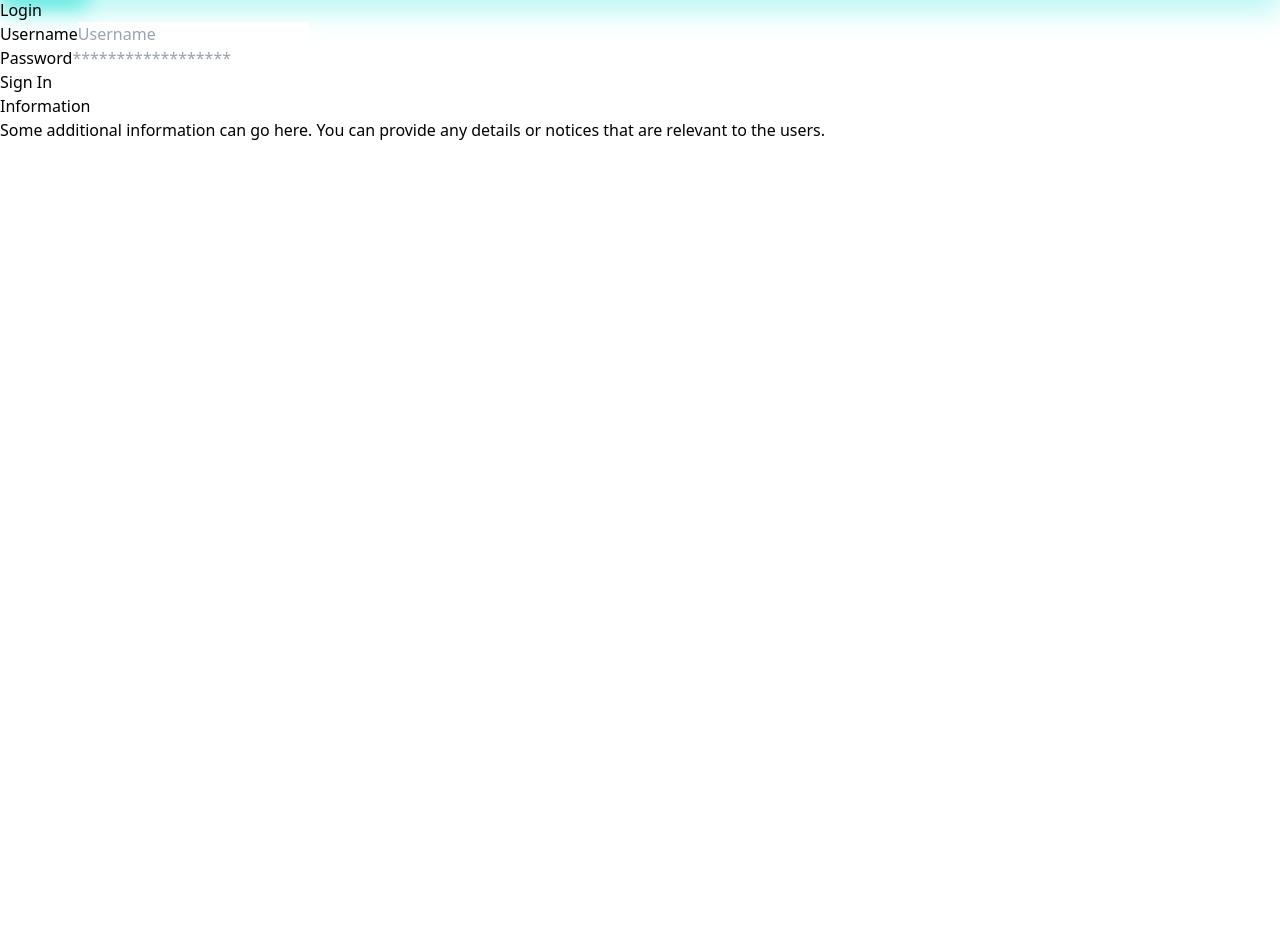
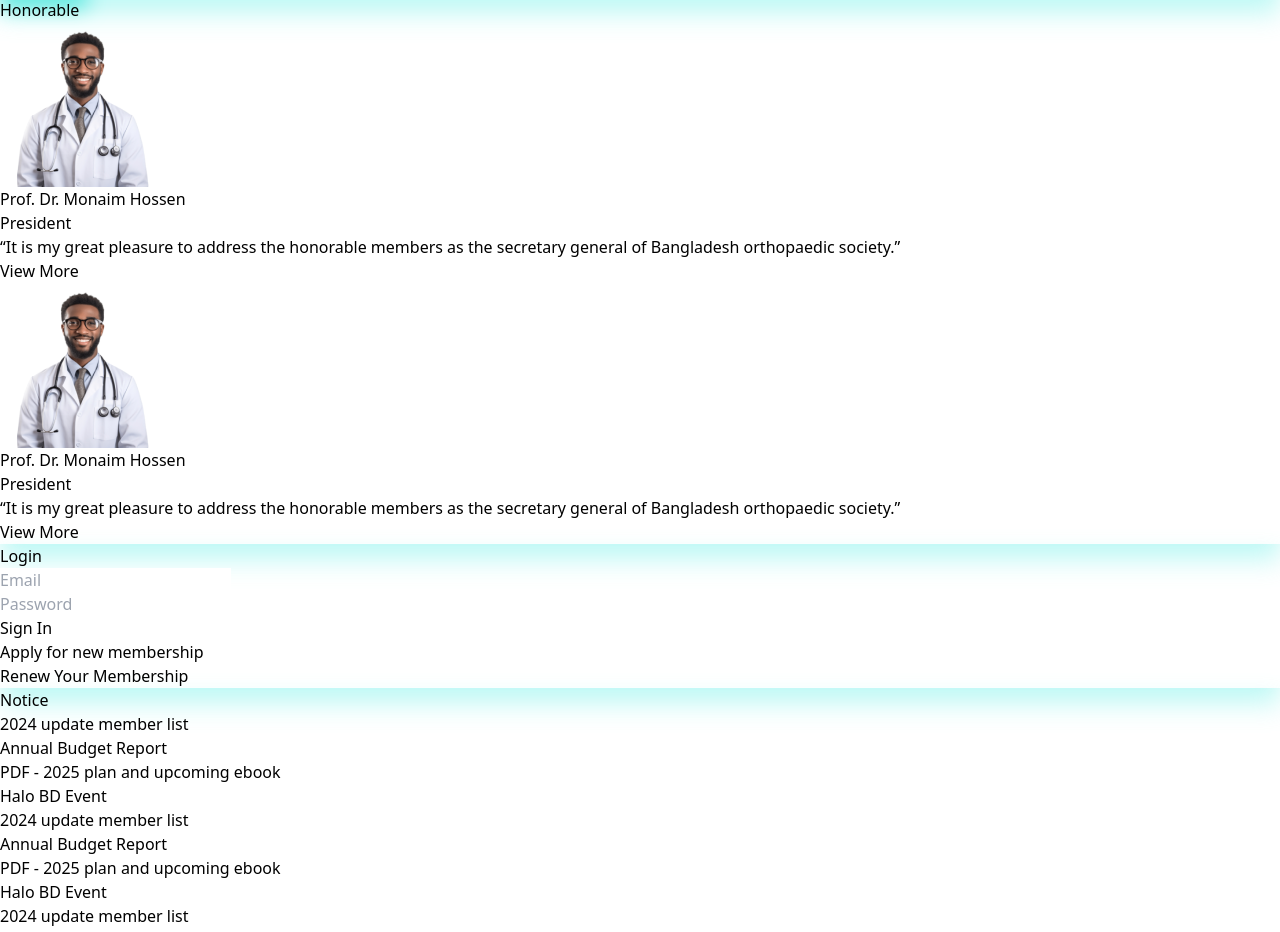
Before and after one commit to Lihan37/bps-frontend, a React (Vite) app: page / in a window 1280 px wide. Shown: the part 871-1803 px from the top of the page. Before the commit the page ends 1013 px from the top, so only its background shows below. Built offline with nearby package versions, Linux system fonts and the light colour scheme.

Commit message:
add honorable

```diff
--- a/src/Home/Home.jsx
+++ b/src/Home/Home.jsx
@@ -2,6 +2,8 @@ import React from "react";
 import { Helmet } from "react-helmet";
 import Banner from "../Banner/Banner";
 import Login from "../SignUp/Login";
+import Notice from "../Notice/Notice";
+import Honorable from "../Honor/Honorable";
 
 const Home = () => {
   return (
@@ -12,16 +14,11 @@ const Home = () => {
       <div className="flex flex-wrap">
         <div className="w-full md:w-3/4 p-2">
           <Banner />
+          <Honorable />
         </div>
         <div className="w-full md:w-1/4 p-2 space-y-4">
           <Login />
-          <div className="bg-white shadow-lg rounded-lg p-6">
-            <h2 className="text-xl font-bold mb-4">Information</h2>
-            <p className="text-gray-700">
-              Some additional information can go here. You can provide any
-              details or notices that are relevant to the users.
-            </p>
-          </div>
+          <Notice />
         </div>
       </div>
     </div>
--- /dev/null
+++ b/src/Honor/Honorable.jsx
@@ -0,0 +1,58 @@
+import React from "react";
+import placeholderImage from "../assets/image 6.png";
+
+const Honorable = () => {
+  return (
+    <div className="bg-white p-10 rounded-lg shadow-xl" style={{ boxShadow: "0px 15px 25px rgba(101, 239, 231, 0.43)" }}>
+      <h2 className="text-2xl font-bold mb-4">Honorable</h2>
+      <div className="flex flex-wrap justify-between">
+        <div className="w-full md:w-1/2 p-4">
+          <div className="bg-white shadow-lg rounded-lg p-6 flex flex-col">
+            <div className="flex items-center mb-4">
+              <div className="h-48 w-2 rounded-full" style={{ background: "linear-gradient(to bottom, #BCFFFB 0%, #65EFE7 100%)" }}></div>
+              <img
+                src={placeholderImage}
+                alt="Honorable Member"
+                className="w-48 h-48 object-cover rounded-lg ml-4"
+              />
+              <div className="ml-4">
+                <h3 className="text-xl font-bold">Prof. Dr. Monaim Hossen</h3>
+                <p className="text-gray-600">President</p>
+              </div>
+            </div>
+            <p className="text-gray-700 mb-4">
+              “It is my great pleasure to address the honorable members as the secretary general of Bangladesh orthopaedic society.”
+            </p>
+            <button className="bg-gradient-to-r from-[#64EF8B] to-[#30EDE2] text-white font-bold py-2 px-4 rounded-full mt-2 self-end">
+              View More
+            </button>
+          </div>
+        </div>
+        <div className="w-full md:w-1/2 p-4">
+          <div className="bg-white shadow-lg rounded-lg p-6 flex flex-col">
+            <div className="flex items-center mb-4">
+              <div className="h-48 w-2 rounded-full" style={{ background: "linear-gradient(to bottom, #BCFFFB 0%, #65EFE7 100%)" }}></div>
+              <img
+                src={placeholderImage}
+                alt="Honorable Member"
+                className="w-48 h-48 object-cover rounded-lg ml-4"
+              />
+              <div className="ml-4">
+                <h3 className="text-xl font-bold">Prof. Dr. Monaim Hossen</h3>
+                <p className="text-gray-600">President</p>
+              </div>
+            </div>
+            <p className="text-gray-700 mb-4">
+              “It is my great pleasure to address the honorable members as the secretary general of Bangladesh orthopaedic society.”
+            </p>
+            <button className="bg-gradient-to-r from-[#64EF8B] to-[#30EDE2] text-white font-bold py-2 px-4 rounded-full mt-2 self-end">
+              View More
+            </button>
+          </div>
+        </div>
+      </div>
+    </div>
+  );
+};
+
+export default Honorable;
--- /dev/null
+++ b/src/Notice/Notice.jsx
@@ -0,0 +1,33 @@
+import React from "react";
+
+const Notice = () => {
+  return (
+    <div
+      className="bg-white shadow-lg rounded-3xl p-6"
+      style={{
+        boxShadow: "0px 15px 25px rgba(101, 239, 231, 0.43)",
+      }}
+    >
+      <h2 className="text-xl font-bold mb-4">Notice</h2>
+      <ul className="list-disc pl-5 text-gray-700">
+        <li className="mb-2">2024 update member list</li>
+        <li className="mb-2">Annual Budget Report</li>
+        <li className="mb-2">PDF - 2025 plan and upcoming ebook</li>
+        <li className="mb-2">Halo BD Event</li>
+        <li className="mb-2">2024 update member list</li>
+        <li className="mb-2">Annual Budget Report</li>
+        <li className="mb-2">PDF - 2025 plan and upcoming ebook</li>
+        <li className="mb-2">Halo BD Event</li>
+        <li className="mb-2">2024 update member list</li>
+        <li className="mb-2">Annual Budget Report</li>
+        <li className="mb-2">PDF - 2025 plan and upcoming ebook</li>
+        <li className="mb-2">Halo BD Event</li>
+        <li className="mb-2">2024 update member list</li>
+        <li className="mb-2">Annual Budget Report</li>
+        <li className="mb-2">PDF - 2025 plan and upcoming ebook</li>
+      </ul>
+    </div>
+  );
+};
+
+export default Notice;
--- a/src/SignUp/Login.jsx
+++ b/src/SignUp/Login.jsx
@@ -2,37 +2,52 @@ import React from "react";
 
 const Login = () => {
   return (
-    <div className="bg-white shadow-lg rounded-lg p-6">
-      <h2 className="text-xl font-bold mb-4">Login</h2>
+    <div
+      className="bg-[#006382] shadow-lg rounded-3xl p-6"
+      style={{
+        boxShadow: "0px 15px 25px rgba(101, 239, 231, 0.43)",
+      }}
+    >
+      <h2 className="text-xl text-white ml-2 font-bold mb-4">Login</h2>
       <form>
         <div className="mb-4">
-          <label className="block text-gray-700 text-sm font-bold mb-2" htmlFor="username">
-            Username
-          </label>
           <input
-            id="username"
-            type="text"
-            placeholder="Username"
-            className="shadow appearance-none border rounded w-full py-2 px-3 text-gray-700 leading-tight focus:outline-none focus:shadow-outline"
+            id="email"
+            type="email"
+            placeholder="Email"
+            className="shadow appearance-none border rounded-full w-full py-2 px-3 text-gray-700 leading-tight focus:outline-none focus:shadow-outline"
           />
         </div>
-        <div className="mb-6">
-          <label className="block text-gray-700 text-sm font-bold mb-2" htmlFor="password">
-            Password
-          </label>
+        <div className="mb-4">
           <input
             id="password"
             type="password"
-            placeholder="******************"
-            className="shadow appearance-none border rounded w-full py-2 px-3 text-gray-700 mb-3 leading-tight focus:outline-none focus:shadow-outline"
+            placeholder="Password"
+            className="shadow appearance-none border rounded-full w-full py-2 px-3 text-gray-700 leading-tight focus:outline-none focus:shadow-outline"
           />
         </div>
-        <div className="flex items-center justify-between">
+        <div className="flex items-center mb-4 justify-between">
           <button
-            className="bg-blue-500 hover:bg-blue-700 text-white font-bold py-2 px-4 rounded focus:outline-none focus:shadow-outline"
+            className="bg-white text-[#006382] font-bold py-2 px-4 rounded-full focus:outline-none focus:shadow-outline"
             type="button"
           >
             Sign In
+          </button>
+        </div>
+        <div className="flex items-center mb-2 justify-between">
+          <button
+            className="bg-white bg-opacity-80 text-[#006382] font-bold py-2 px-4 rounded-full focus:outline-none focus:shadow-outline"
+            type="button"
+          >
+            Apply for new membership
+          </button>
+        </div>
+        <div className="flex items-center mb-2 justify-between">
+          <button
+            className="bg-white bg-opacity-80 text-[#006382] font-bold py-2 px-4 rounded-full focus:outline-none focus:shadow-outline"
+            type="button"
+          >
+            Renew Your Membership
           </button>
         </div>
       </form>
```
Also changed, not shown: src/assets/image 6.png (added).
